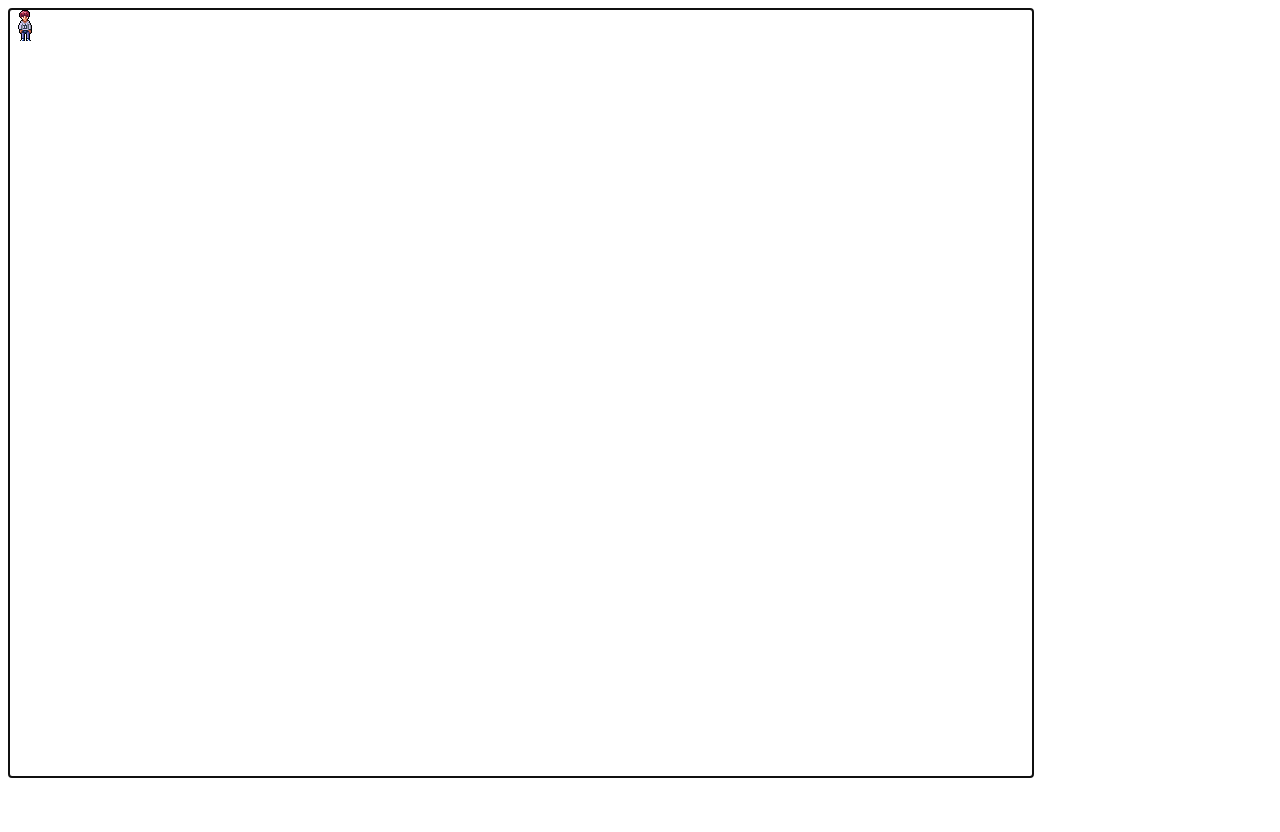
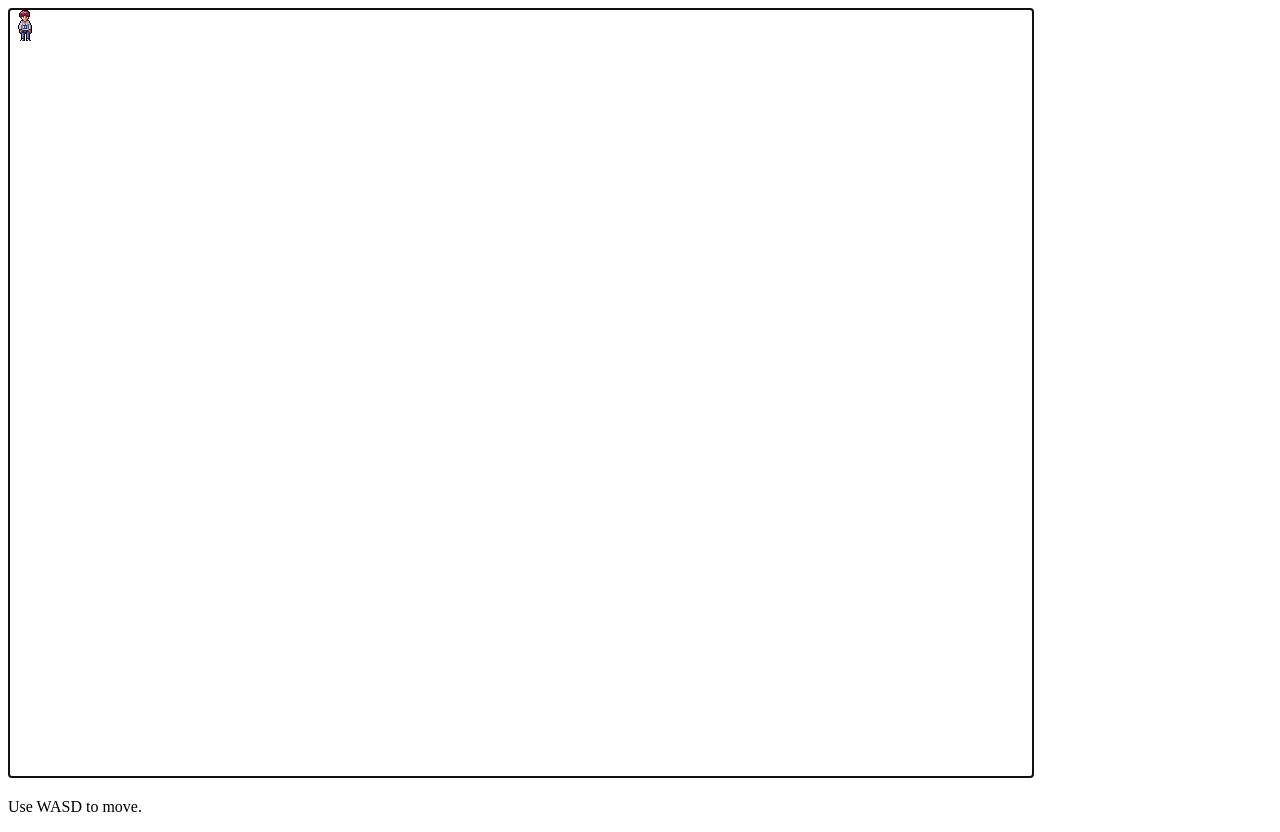
Before and after one commit to LucasDahl/AnimationDemo, a plain HTML site: page index.html in a window 1280 px wide. Before the commit the page ends 800 px from the top, so only its background shows below. Drawn offline with Linux system fonts and the light colour scheme.

Commit message:
Info text
- added info on how to move.

```diff
--- a/index.html
+++ b/index.html
@@ -15,5 +15,6 @@
 </head>
 <body>
     <canvas id="gameWorld" width="1024" height="768" style="background: white; border: 1px solid black" tabindex="0" autofocus></canvas>
+    <p>Use WASD to move.</p>
 </body>
 </html>
```
